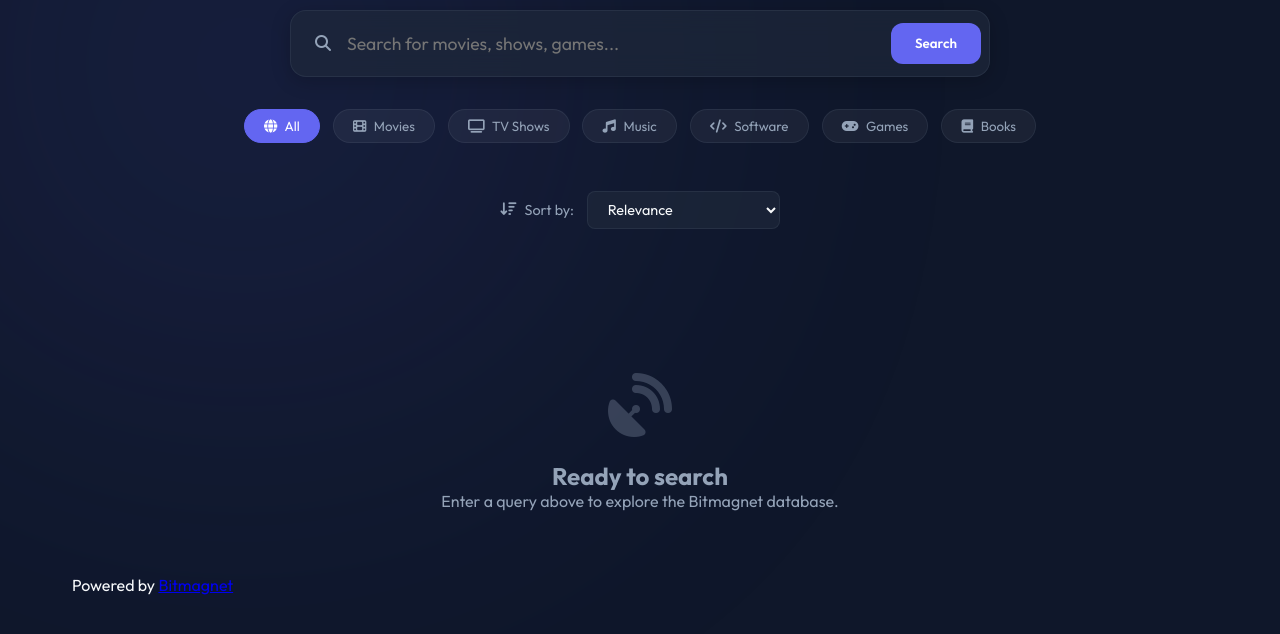
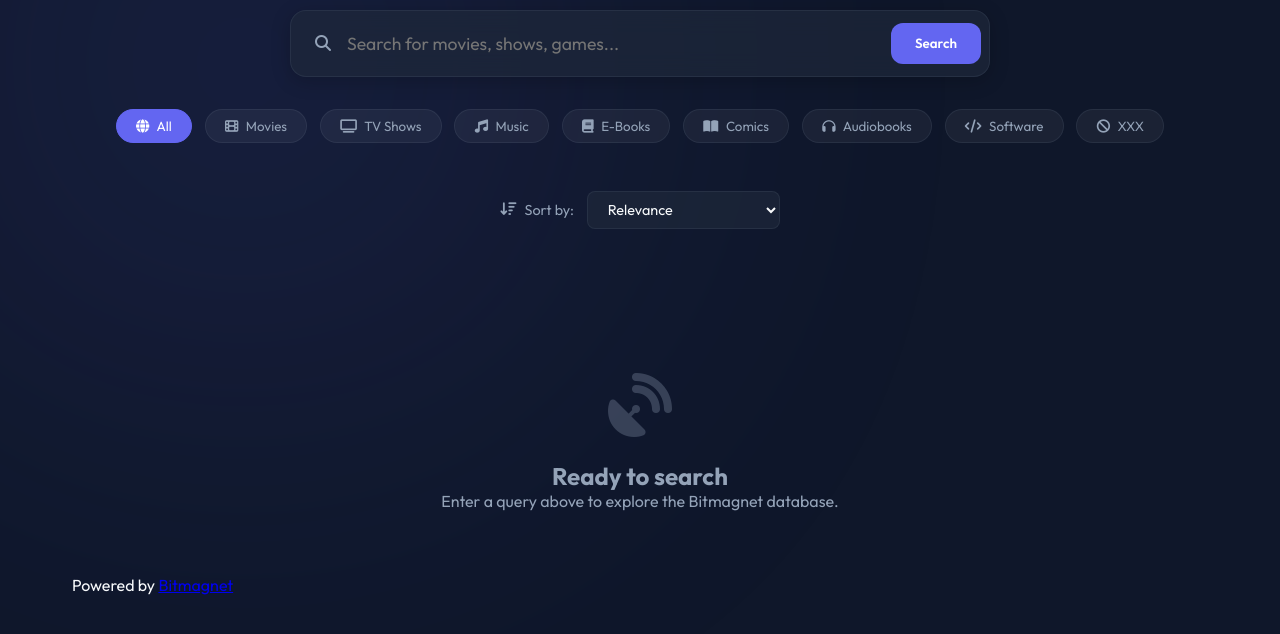
Before and after one commit to akilaramal69-beep/torrentsearchlk, a plain HTML site: page index.html in a window 1280 px wide. Shown: the part 146-780 px from the top of the page. Drawn offline with Linux system fonts and the light colour scheme.

Commit message:
Fix categories to match Bitmagnet UI exactly

```diff
--- a/index.html
+++ b/index.html
@@ -34,9 +34,12 @@
                 <button class="filter-btn" data-filter="movie"><i class="fa-solid fa-film"></i> Movies</button>
                 <button class="filter-btn" data-filter="tv_show"><i class="fa-solid fa-tv"></i> TV Shows</button>
                 <button class="filter-btn" data-filter="music"><i class="fa-solid fa-music"></i> Music</button>
+                <button class="filter-btn" data-filter="ebook"><i class="fa-solid fa-book"></i> E-Books</button>
+                <button class="filter-btn" data-filter="comic"><i class="fa-solid fa-book-open"></i> Comics</button>
+                <button class="filter-btn" data-filter="audiobook"><i class="fa-solid fa-headphones"></i>
+                    Audiobooks</button>
                 <button class="filter-btn" data-filter="software"><i class="fa-solid fa-code"></i> Software</button>
-                <button class="filter-btn" data-filter="game"><i class="fa-solid fa-gamepad"></i> Games</button>
-                <button class="filter-btn" data-filter="book"><i class="fa-solid fa-book"></i> Books</button>
+                <button class="filter-btn" data-filter="xxx"><i class="fa-solid fa-ban"></i> XXX</button>
             </div>
             <div class="sort-container">
                 <label for="sortSelect"><i class="fa-solid fa-arrow-down-wide-short"></i> Sort by:</label>
@@ -79,7 +82,7 @@
     <!-- Magnet Link Toast -->
     <div id="toast" class="toast hidden">Magnet link copied to clipboard!</div>
 
-    <script type="module" src="main.js?v=5"></script>
+    <script type="module" src="main.js?v=6"></script>
 </body>
 
 </html>
```
